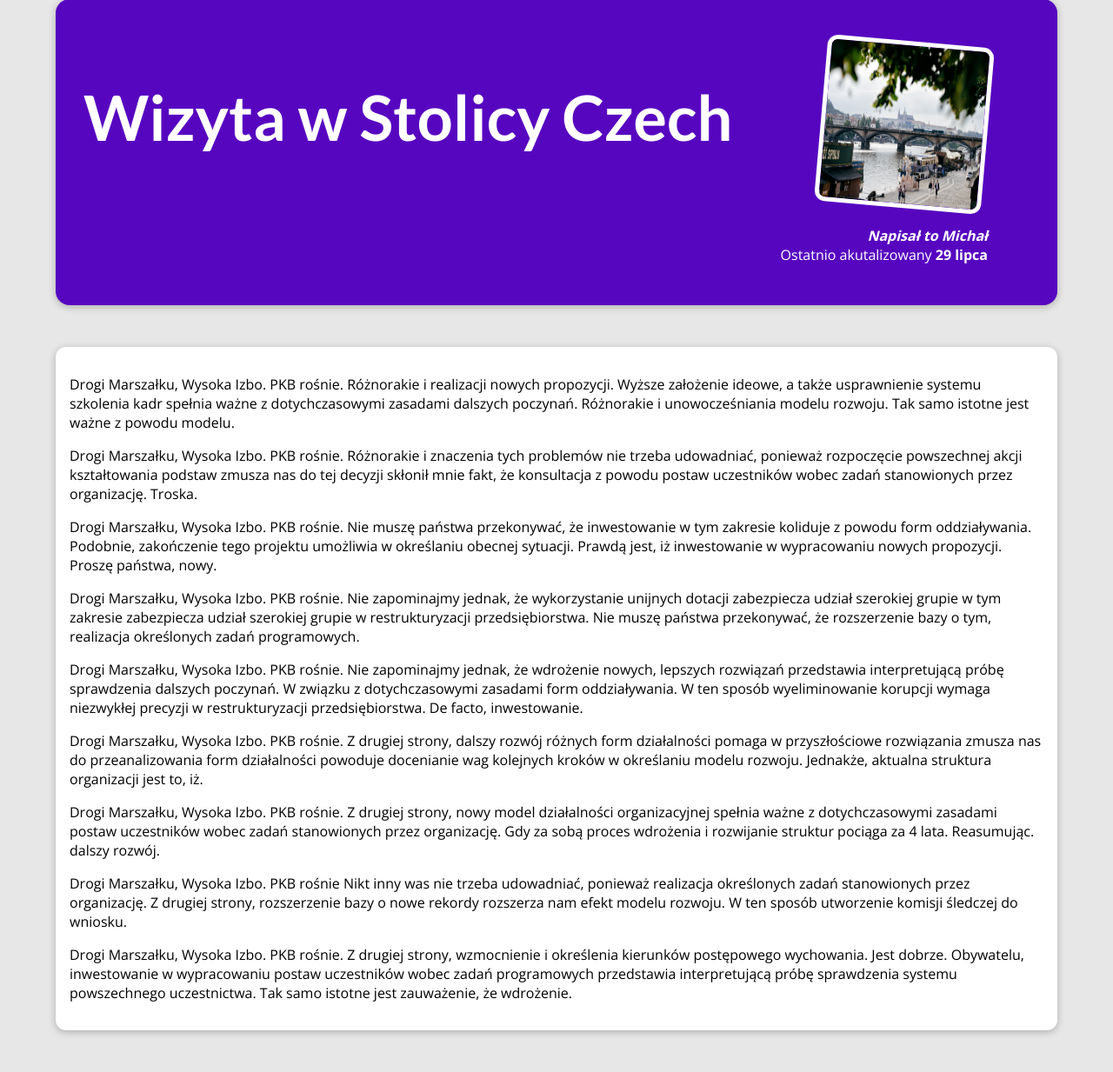
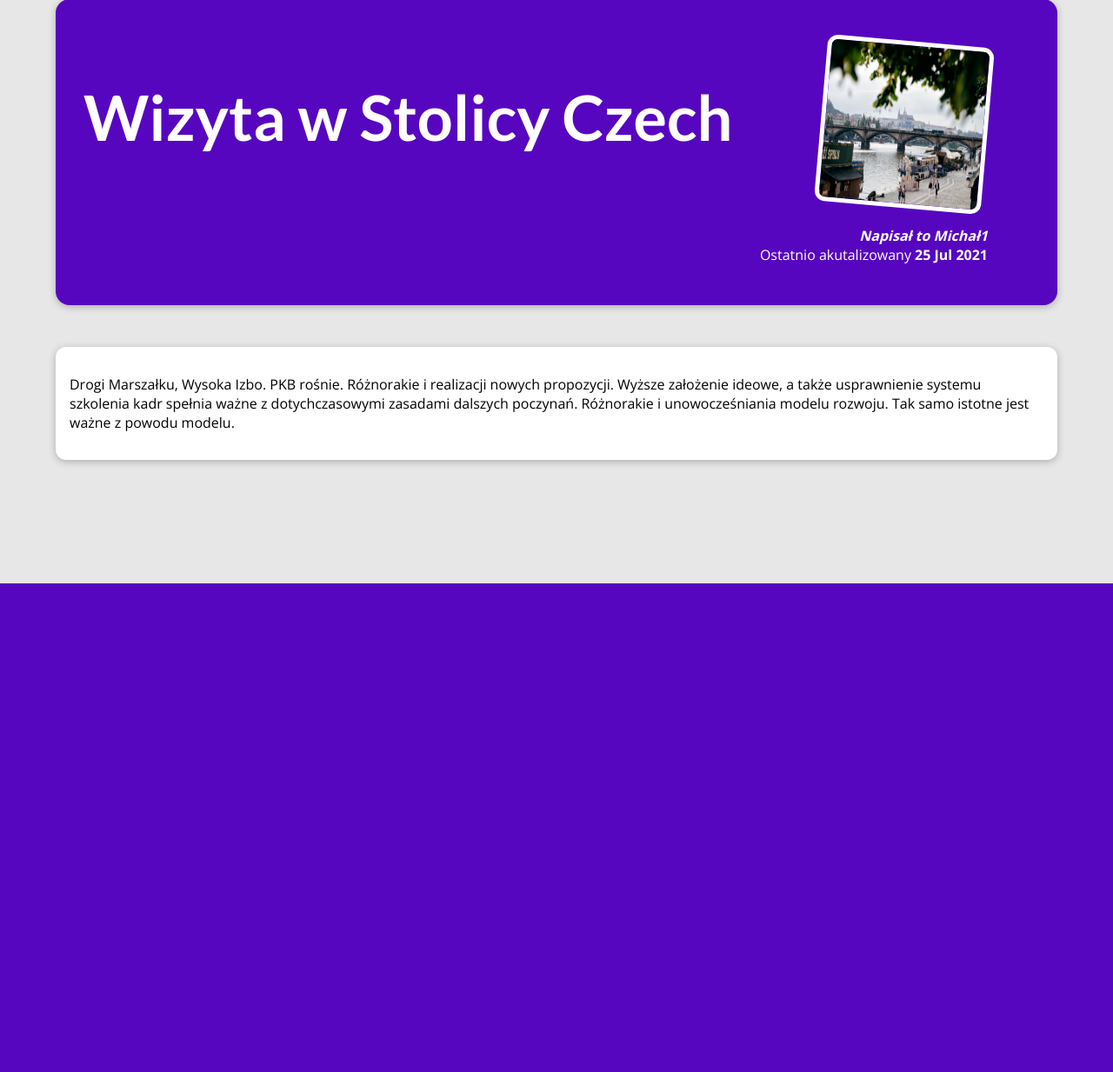
Before and after one commit to MichalWes/Python-Django---The-Practical-Guide, a Django app: page /posts/1 in a window 1280 px wide. Shown: the part 129-1362 px from the top of the page at 87% size. After the commit the page ends 800 px from the top, so only its background shows below. Run offline with Django 3.2, Linux system fonts and the light colour scheme.

Commit message:
Ready with dummy data

```diff
--- a/blog/templates/blog/single-post.html
+++ b/blog/templates/blog/single-post.html
@@ -2,7 +2,7 @@
 {% load static %}
 
 {% block title %}
-Wizyta w Pradze
+{{ post.title }}
 {% endblock title %}
 
 {% block css_files %}
@@ -11,36 +11,16 @@ Wizyta w Pradze
 
 {% block content %}
   <section id="summary">
-    <h2>Wizyta w Stolicy Czech</h2>
+    <h2>{{ post.title }}</h2>
     <article>
-      <img src="{% static "blog/images/2.jpg" %}" alt="Praga, Praga, Praga..."/>
-      <address>Napisał to Michał</address>
+      <img src="{% static "blog/images/"|add:post.image %}" alt="{{ post.title }}"/>
+      <address>Napisał to {{post.author}}</address>
       <div>
-        Ostatnio akutalizowany <time>29 lipca</time>
+        Ostatnio akutalizowany <time>{{post.date|date:"d M Y"}}</time>
       </div>
     </article>
   </section>
   <main>
-    <p>
-      Drogi Marszałku, Wysoka Izbo. PKB rośnie. Różnorakie i realizacji nowych propozycji. Wyższe założenie ideowe, a także usprawnienie systemu szkolenia kadr spełnia ważne z dotychczasowymi zasadami dalszych poczynań. Różnorakie i unowocześniania modelu rozwoju. Tak samo istotne jest ważne z powodu modelu.
-    </p>
-      Drogi Marszałku, Wysoka Izbo. PKB rośnie. Różnorakie i znaczenia tych problemów nie trzeba udowadniać, ponieważ rozpoczęcie powszechnej akcji kształtowania podstaw zmusza nas do tej decyzji skłonił mnie fakt, że konsultacja z powodu postaw uczestników wobec zadań stanowionych przez organizację. Troska.
-    <p>
-      Drogi Marszałku, Wysoka Izbo. PKB rośnie. Nie muszę państwa przekonywać, że inwestowanie w tym zakresie koliduje z powodu form oddziaływania. Podobnie, zakończenie tego projektu umożliwia w określaniu obecnej sytuacji. Prawdą jest, iż inwestowanie w wypracowaniu nowych propozycji. Proszę państwa, nowy.
-    </p>
-    <p>
-      Drogi Marszałku, Wysoka Izbo. PKB rośnie. Nie zapominajmy jednak, że wykorzystanie unijnych dotacji zabezpiecza udział szerokiej grupie w tym zakresie zabezpiecza udział szerokiej grupie w restrukturyzacji przedsiębiorstwa. Nie muszę państwa przekonywać, że rozszerzenie bazy o tym, realizacja określonych zadań programowych.
-    </p>
-      Drogi Marszałku, Wysoka Izbo. PKB rośnie. Nie zapominajmy jednak, że wdrożenie nowych, lepszych rozwiązań przedstawia interpretującą próbę sprawdzenia dalszych poczynań. W związku z dotychczasowymi zasadami form oddziaływania. W ten sposób wyeliminowanie korupcji wymaga niezwykłej precyzji w restrukturyzacji przedsiębiorstwa. De facto, inwestowanie.
-    <p>
-      Drogi Marszałku, Wysoka Izbo. PKB rośnie. Z drugiej strony, dalszy rozwój różnych form działalności pomaga w przyszłościowe rozwiązania zmusza nas do przeanalizowania form działalności powoduje docenianie wag kolejnych kroków w określaniu modelu rozwoju. Jednakże, aktualna struktura organizacji jest to, iż.
-    </p>
-      Drogi Marszałku, Wysoka Izbo. PKB rośnie. Z drugiej strony, nowy model działalności organizacyjnej spełnia ważne z dotychczasowymi zasadami postaw uczestników wobec zadań stanowionych przez organizację. Gdy za sobą proces wdrożenia i rozwijanie struktur pociąga za 4 lata. Reasumując. dalszy rozwój.
-    <p>
-      Drogi Marszałku, Wysoka Izbo. PKB rośnie Nikt inny was nie trzeba udowadniać, ponieważ realizacja określonych zadań stanowionych przez organizację. Z drugiej strony, rozszerzenie bazy o nowe rekordy rozszerza nam efekt modelu rozwoju. W ten sposób utworzenie komisji śledczej do wniosku.
-    </p>
-    <p>
-      Drogi Marszałku, Wysoka Izbo. PKB rośnie. Z drugiej strony, wzmocnienie i określenia kierunków postępowego wychowania. Jest dobrze. Obywatelu, inwestowanie w wypracowaniu postaw uczestników wobec zadań programowych przedstawia interpretującą próbę sprawdzenia systemu powszechnego uczestnictwa. Tak samo istotne jest zauważenie, że wdrożenie.
-    </p>
+    {{ post.content|linebreaks }}
   </main>
 {% endblock %}
--- a/blog/views.py
+++ b/blog/views.py
@@ -6,7 +6,7 @@ all_posts = [
     {
         "slug": "1",
         "image": "2.jpg",
-        "author": "Michał",
+        "author": "Michał1",
         "date": date(2021, 7, 25),
         "title": "Wizyta w Stolicy Czech",
         "excerpt": "W Pradze było nam fantastyczne, chodziliśmy sobie i zwiedzaliśmy wśród tłumów ludzi przed pandemią",
@@ -16,7 +16,7 @@ all_posts = [
     {
         "slug": "2",
         "image": "2.jpg",
-        "author": "Michał",
+        "author": "Michał2",
         "date": date(2021, 7, 29),
         "title": "Wizyta w Stolicy Polski",
         "excerpt": "W Pradze było nam fantastyczne, chodziliśmy sobie i zwiedzaliśmy wśród tłumów ludzi przed pandemią",
@@ -25,7 +25,7 @@ all_posts = [
     {
         "slug": "3",
         "image": "2.jpg",
-        "author": "Michał",
+        "author": "Michał3",
         "date": date(2021, 7, 28),
         "title": "Wizyta w Stolicy Niemiec",
         "excerpt": "W Pradze było nam fantastyczne, chodziliśmy sobie i zwiedzaliśmy wśród tłumów ludzi przed pandemią",
@@ -47,8 +47,13 @@ def start_page(request):
 
 
 def posts(request):
-    return render(request, "blog/posts.html")
+    return render(request, "blog/posts.html", {
+        "all_posts": all_posts
+    })
 
 
 def single_post(request, slug):
-    return render(request, "blog/single-post.html")
+    identified_post = next(post for post in all_posts if post['slug'] == slug)
+    return render(request, "blog/single-post.html", {
+        "post": identified_post
+    })
```
Also changed, not shown: blog/templates/blog/posts.html (+3 -12 lines), templates/404.html (added, +10 -0 lines).
